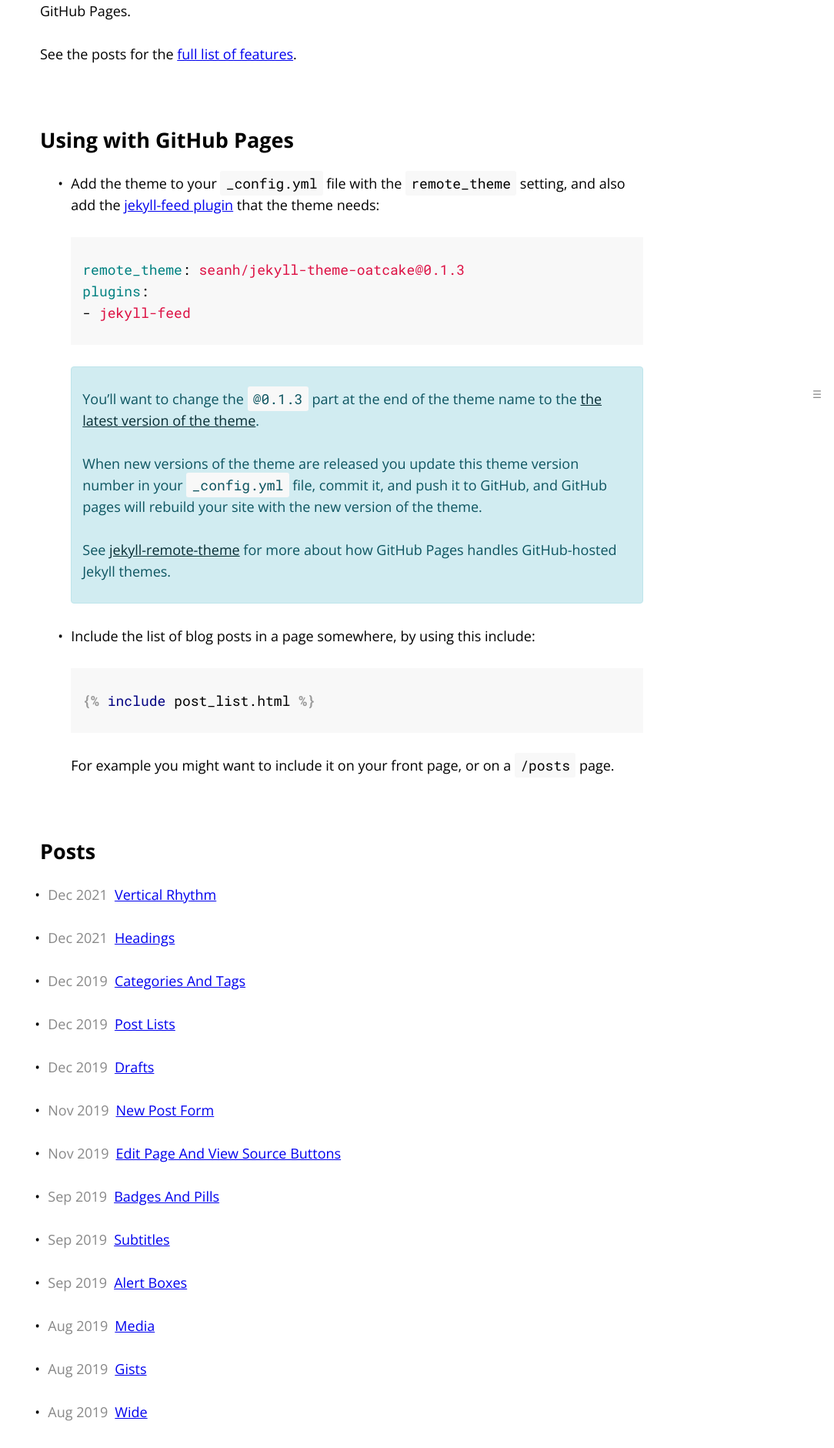
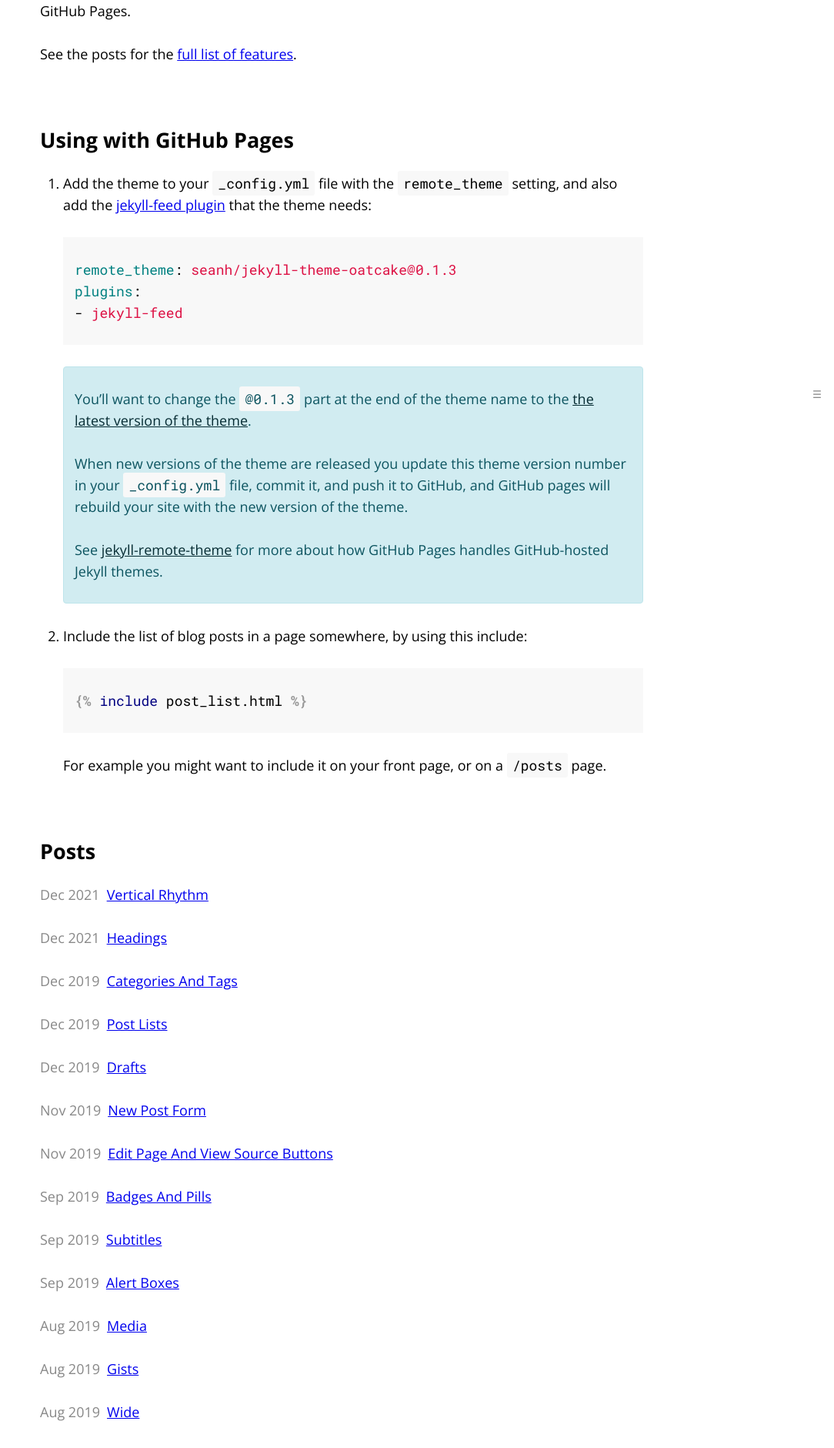
Before and after one commit to seanh/jekyll-theme-oatcake, a Jekyll site: the page built from index.md, in a window 1280 px wide. Shown: the part 364-2245 px from the top of the page at 77% size, without its empty margins (196-1280 px from the left). Built offline with Jekyll 4.4.1, drawn with Linux system fonts in a browser that asks for light colours; comment, search, counter and statistics services are not loaded; our own code applies the rules of GitHub Pages for plain Markdown files.

Commit message:
List style fix

```diff
--- a/_includes/post_list.html
+++ b/_includes/post_list.html
@@ -1,4 +1,4 @@
-<ul style="list-style-type: none;">
+<ul class="no-bullets">
   {% for post in site.posts %}
     {% if post.nolist %}
       {% unless include.all %}{% continue %}{% endunless %}
--- a/_sass/_lists.scss
+++ b/_sass/_lists.scss
@@ -3,7 +3,6 @@ ol {
   counter-reset: post;
 }
 
-ul li,
 ol li {
   margin-left: 30px;
 }
--- a/_sass/_typography.scss
+++ b/_sass/_typography.scss
@@ -42,9 +42,15 @@ li {
 }
 
 /* Fix for list item bullets messing up the vertical rhythm. */
-li {
+ul li {
   list-style-type: "•";
   padding-inline-start: 1ch;
+  margin-left: 18px;
+}
+
+.no-bullets li {
+  list-style-type: none;
+  padding-inline-start: 0;
 }
 
 em, i {
```
